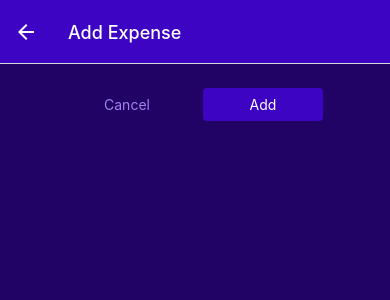
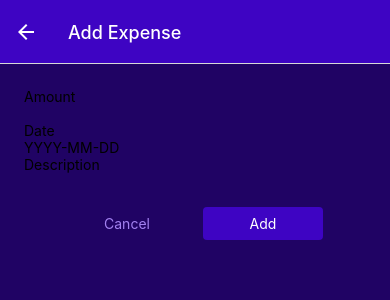
Before and after one commit to gastonirby/ExpenseTracker, a React Native app: screen /ManageExpense in a window 390 px wide. Shown: the top 300 px of the page. Built offline with nearby package versions, Linux system fonts and the light colour scheme.

Commit message:
added details to inidividual inputs

```diff
--- a/components/ManageExpense/ExpenseForm.js
+++ b/components/ManageExpense/ExpenseForm.js
@@ -0,0 +1,32 @@
+import { TextInput, View, StyleSheet } from 'react-native'
+import Input from './Input'
+
+function ExpenseForm () {
+  function amountChangedHandler () {}
+  return (
+    <View>
+      <Input
+        label='Amount'
+        textInputConfig={{
+          keyboardType: 'decimal-pad',
+          onChangeText: amountChangedHandler
+        }}
+      />
+      <Input
+        label='Date'
+        textInputConfig={{
+          placeholder: 'YYYY-MM-DD',
+          maxLength: 10,
+          onChangeText: () => {}
+        }}
+      />
+      <Input label='Description' textInputConfig={{
+        multiline: true
+      }} />
+    </View>
+  )
+}
+
+export default ExpenseForm
+
+const style = StyleSheet.create({})
--- a/screens/ManageExpense.js
+++ b/screens/ManageExpense.js
@@ -1,6 +1,7 @@
 import { useContext, useLayoutEffect } from 'react'
-import { View, StyleSheet } from 'react-native'
+import { View, StyleSheet, TextInput } from 'react-native'
 
+import ExpenseForm from '../components/ManageExpense/ExpenseForm'
 import Button from '../components/UI/Button'
 import IconButton from '../components/UI/IconButton'
 import { GlobalStyles } from '../constants/styles'
@@ -45,6 +46,7 @@ function ManageExpense ({ route, navigation }) {
 
   return (
     <View style={styles.container}>
+      <ExpenseForm />
       <View style={styles.buttons}>
         <Button style={styles.button} mode='flat' onPress={cancelHandler}>
           Cancel
```
